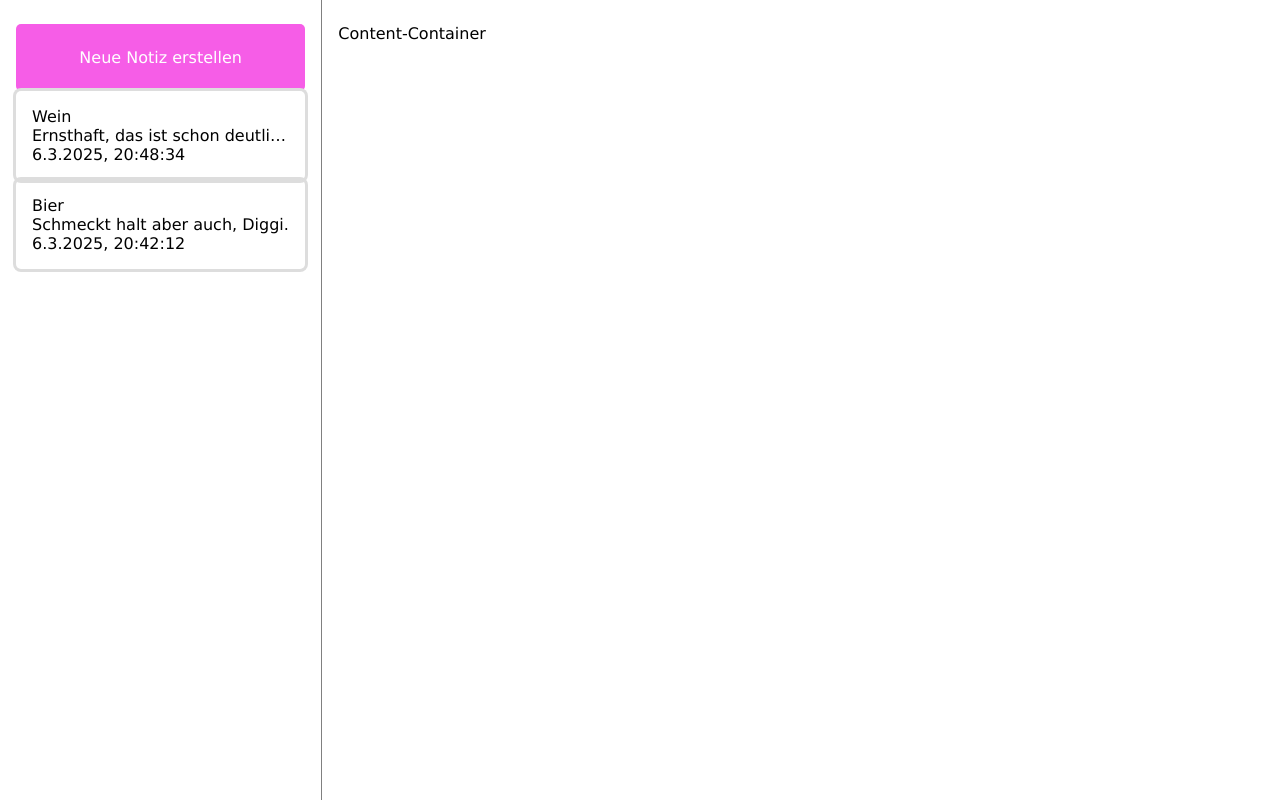
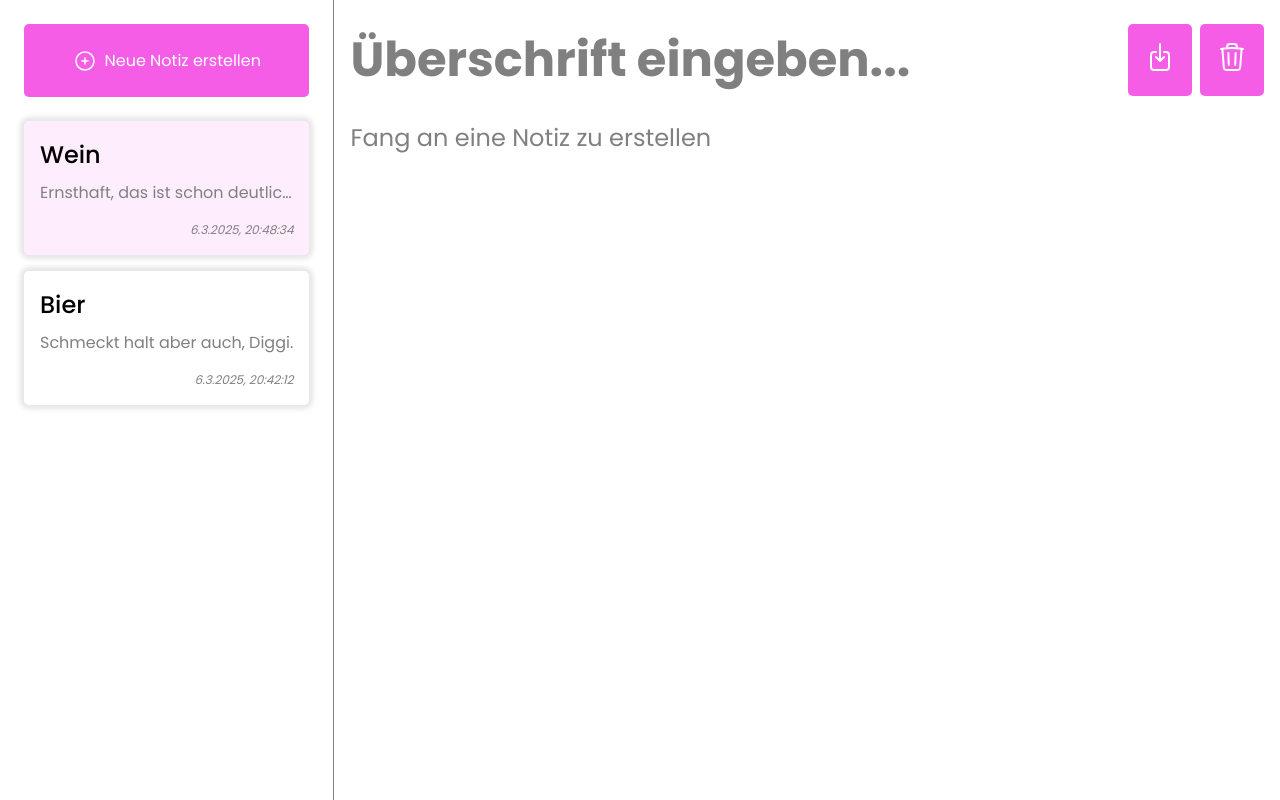
Before and after one commit to chris-gr81/notizapp, a plain HTML site: page index.html in a window 1280 px wide. Drawn offline with Linux system fonts and the light colour scheme.

Commit message:
Finalize markup and style

```diff
--- a/index.html
+++ b/index.html
@@ -1,5 +1,5 @@
 <!DOCTYPE html>
-<html lang="en">
+<html lang="de">
   <head>
     <meta charset="UTF-8" />
     <meta name="viewport" content="width=device-width, initial-scale=1.0" />
@@ -9,23 +9,82 @@
   <body>
     <div class="app-container">
       <div class="sidebar">
-        <button id="btn-new-notice" class="btn">Neue Notiz erstellen</button>
-        <div class="node-preview">
-          <div class="node-preview-header">Wein</div>
-          <div class="node-preview-text">
-            Ernsthaft, das ist schon deutlich gediegener als Bier. Wir sind
-            Pfälzer, keine Primitivlinge.
+        <button id="btn-new-notice" class="create-new">
+          <svg
+            xmlns="http://www.w3.org/2000/svg"
+            fill="none"
+            viewBox="0 0 24 24"
+            stroke-width="1.5"
+            stroke="currentColor"
+            class="icon"
+          >
+            <path
+              stroke-linecap="round"
+              stroke-linejoin="round"
+              d="M12 9v6m3-3H9m12 0a9 9 0 11-18 0 9 9 0 0118 0z"
+            ></path></svg
+          ><span>Neue Notiz erstellen</span>
+        </button>
+        <div class="sidebar-list">
+          <div class="note-preview selected-note">
+            <div class="note-preview-header">Wein</div>
+            <div class="note-preview-text">
+              Ernsthaft, das ist schon deutlich gediegener als Bier. Wir sind
+              Pfälzer, keine Primitivlinge.
+            </div>
+            <div class="note-preview-timestamp">6.3.2025, 20:48:34</div>
           </div>
-          <div class="node-preview-timestamp">6.3.2025, 20:48:34</div>
-        </div>
-        <div class="node-preview">
-          <div class="node-preview-header">Bier</div>
-          <div class="node-preview-text">Schmeckt halt aber auch, Diggi.</div>
-          <div class="node-preview-timestamp">6.3.2025, 20:42:12</div>
+          <div class="note-preview">
+            <div class="note-preview-header">Bier</div>
+            <div class="note-preview-text">Schmeckt halt aber auch, Diggi.</div>
+            <div class="note-preview-timestamp">6.3.2025, 20:42:12</div>
+          </div>
         </div>
       </div>
       <div class="content-container">
-        <p>Content-Container</p>
+        <div class="content-header">
+          <input
+            type="text"
+            placeholder="Überschrift eingeben..."
+            id="title-input"
+          />
+          <button class="save-note">
+            <svg
+              xmlns="http://www.w3.org/2000/svg"
+              fill="none"
+              viewBox="0 0 24 24"
+              stroke-width="1.5"
+              stroke="currentColor"
+              class="icon"
+            >
+              <path
+                stroke-linecap="round"
+                stroke-linejoin="round"
+                d="M9 8.25H7.5a2.25 2.25 0 00-2.25 2.25v9a2.25 2.25 0 002.25 2.25h9a2.25 2.25 0 002.25-2.25v-9a2.25 2.25 0 00-2.25-2.25H15M9 12l3 3m0 0l3-3m-3 3V2.25"
+              ></path>
+            </svg>
+          </button>
+          <button class="delete-note">
+            <svg
+              xmlns="http://www.w3.org/2000/svg"
+              fill="none"
+              viewBox="0 0 24 24"
+              stroke-width="1.5"
+              stroke="currentColor"
+              class="icon"
+            >
+              <path
+                stroke-linecap="round"
+                stroke-linejoin="round"
+                d="M14.74 9l-.346 9m-4.788 0L9.26 9m9.968-3.21c.342.052.682.107 1.022.166m-1.022-.165L18.16 19.673a2.25 2.25 0 01-2.244 2.077H8.084a2.25 2.25 0 01-2.244-2.077L4.772 5.79m14.456 0a48.108 48.108 0 00-3.478-.397m-12 .562c.34-.059.68-.114 1.022-.165m0 0a48.11 48.11 0 013.478-.397m7.5 0v-.916c0-1.18-.91-2.164-2.09-2.201a51.964 51.964 0 00-3.32 0c-1.18.037-2.09 1.022-2.09 2.201v.916m7.5 0a48.667 48.667 0 00-7.5 0"
+              ></path>
+            </svg>
+          </button>
+        </div>
+        <textarea
+          id="content-input"
+          placeholder="Fang an eine Notiz zu erstellen"
+        ></textarea>
       </div>
     </div>
   </body>
--- a/styles.css
+++ b/styles.css
@@ -1,10 +1,12 @@
+@import url("https://fonts.googleapis.com/css2?family=Poppins:wght@400;500;700&display=swap");
+
 * {
   padding: 0;
   margin: 0;
 }
 
-html {
-  --font-family: Verdana, Sans-serif;
+:root {
+  --font-family: "Poppins", sans-serif;
   --primary-color: 246, 93, 231;
   --primary-color-rgb: rgb(var(--primary-color));
   --primary-color--hover: rgb(249, 126, 237);
@@ -12,23 +14,56 @@ html {
 
 .app-container {
   display: flex;
+  width: 100%;
   height: 100vh;
+  font-family: var(--font-family);
+}
+
+.content-container {
+  padding: 1.5rem 1rem;
   width: 100%;
+}
+
+#title-input,
+#content-input {
+  width: 100%;
+  border: none;
+  outline: none;
   font-family: var(--font-family);
+}
+
+#title-input::placeholder,
+#content-input::placeholder {
+  color: gray;
+}
+
+#title-input {
+  font-size: 3rem;
+  font-weight: 700;
+}
+
+#content-input {
+  font-size: 1.5rem;
+  resize: none;
+  height: 80vh;
+}
+
+.content-header {
+  display: flex;
+  gap: 0.5rem;
+  margin-bottom: 1.5rem;
 }
 
 .sidebar {
   border-right: 1px solid grey;
-  padding: 1.5rem 1rem;
+  padding: 1.5rem;
   width: 400px;
   overflow: auto;
 }
 
-.btn {
-  display: flex;
-  align-items: center;
-  justify-content: center;
-  gap: 0.5rem;
+.create-new,
+.save-note,
+.delete-note {
   color: white;
   background-color: var(--primary-color-rgb);
   border: none;
@@ -38,21 +73,84 @@ html {
   font-size: 1rem;
   font-family: var(--font-family);
   cursor: pointer;
-  transition: all 0.2s ease-in-out;
+  transition: all 0.2 ease-in-out;
 }
 
-.node-preview {
-  border-radius: 5px;
-  box-shadow: 0 0 0 3px #ddd;
+.create-new:hover,
+.save-note:hover,
+.delete-note:hover {
+  background-color: var(--primary-color--hover);
+}
+
+.create-new {
+  display: flex;
+  align-items: center;
+  justify-content: center;
+  gap: 0.5rem;
+}
+
+.create-new .icon {
+  width: 1.5rem;
+  height: 1.5rem;
+}
+
+.save-note,
+.delete-note {
+  width: unset;
   padding: 1rem;
 }
 
-.node-preview-text {
-  overflow: hidden;
+.icon {
+  width: 2rem;
+  height: 2rem;
+}
+
+.sidebar-list {
+  display: flex;
+  flex-direction: column;
+  gap: 1rem;
+  margin-top: 1.5rem;
+}
+
+.note-preview {
+  border-radius: 5px;
+  box-shadow: 0 0 5px 4px rgba(0, 0, 0, 0.1);
+  padding: 1rem;
+  transition: all 0.2 ease-in-out;
+}
+
+.note-preview:not(.selected-note) {
+  cursor: pointer;
+}
+
+.note-preview:hover,
+.selected-note {
+  background-color: rgba(var(--primary-color), 0.1);
+}
+
+.note-preview-header {
+  margin-bottom: 0.5rem;
+  font-size: 1.5rem;
+  font-weight: 500;
+}
+
+.note-preview-header,
+.note-preview-text {
+  width: 100%;
   text-overflow: ellipsis;
   white-space: nowrap;
+  overflow: hidden;
 }
-.content-container {
-  padding: 1.5rem 1rem;
+
+.note-preview-text {
+  color: grey;
+}
+
+.note-preview-timestamp {
   width: 100%;
+  text-align: right;
+  font-style: italic;
+  margin-top: 1rem;
+  color: grey;
+  font-size: 0.75rem;
 }
```
